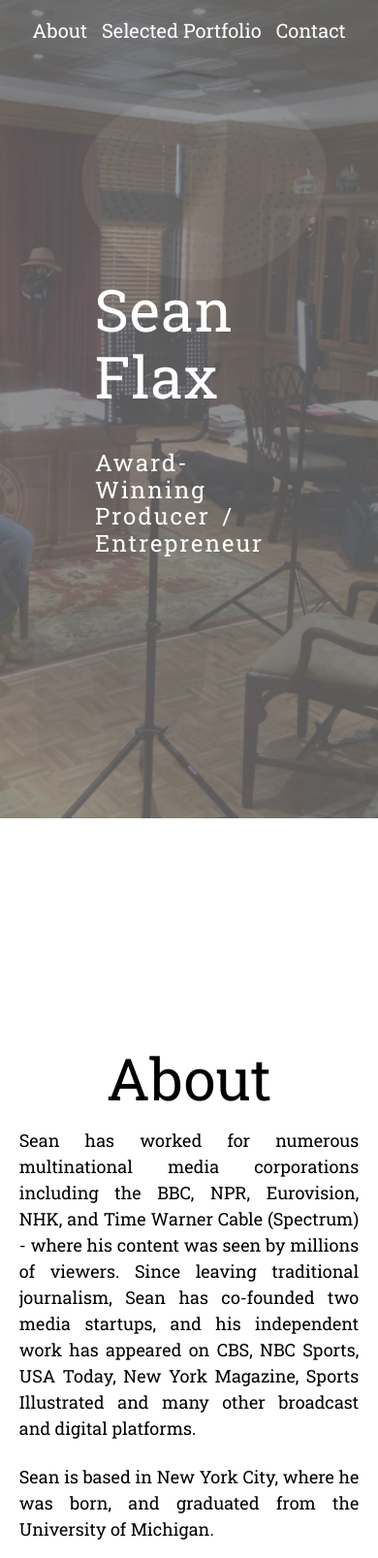
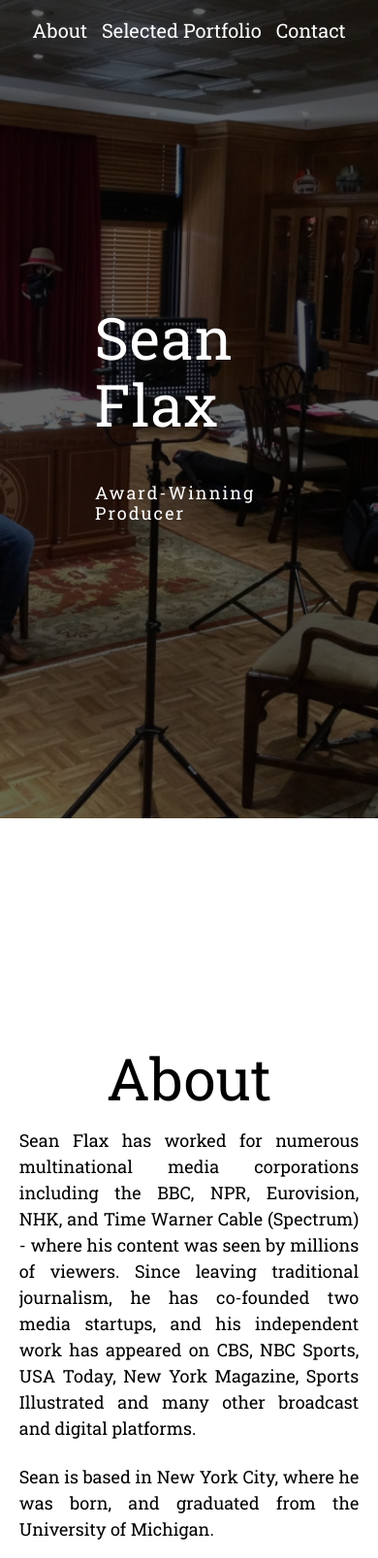
Before and after one commit to samnags/sean_flax, a PHP site: page / in a window 390 px wide. Shown: the top 1607 px of the page at 97% size. Run offline with PHP 8.4, Linux system fonts and the light colour scheme; style sheets or scripts are compiled from the project's sources.

Commit message:
text changes and remove slideshow. Responsive changes

```diff
--- a/index.html
+++ b/index.html
@@ -28,13 +28,13 @@
             </div>
         </nav>
 
-         <ul class="cb-slideshow">
+         <!--<ul class="cb-slideshow">
             <li><span>Image 01</span></li>
             <li><span>Image 02</span></li>
             <li><span>Image 03</span></li>
             <li><span>Image 04</span></li>
             <li><span>Image 05</span></li>
-        </ul>
+        </ul>-->
 
 
         <div class="row">
@@ -43,7 +43,7 @@
             </div>
 
             <div class="hero-box-text">
-                <h2>Award-Winning Producer / Entrepreneur</h2>
+                <h2>Award-Winning Producer</h2>
             </div>
 
         </div>
@@ -54,7 +54,8 @@
     <section id="about" class="about">
         <div class="bio row">
                 <h2>About</h2>
-                <p>Sean has worked for numerous multinational media corporations including the BBC, NPR, Eurovision, NHK, and Time Warner Cable (Spectrum) - where his content was seen by millions of viewers. Since leaving traditional journalism, Sean has co-founded two media startups, and his independent work has appeared on CBS, NBC Sports, USA Today, New York Magazine, Sports Illustrated and many other broadcast and digital platforms.</p>  <br><p>Sean is based in New York City, where he was born, and graduated from the University of Michigan.</p>
+                <p>Sean Flax has worked for numerous multinational media corporations including the BBC, NPR, Eurovision, NHK, and Time Warner Cable (Spectrum) - where his content was seen by millions of viewers. Since leaving traditional journalism, he has co-founded two media startups, and his independent work has appeared on CBS, NBC Sports, USA Today, New York Magazine, Sports Illustrated and many other broadcast and digital platforms.</p><br>
+                <p>Sean is based in New York City, where he was born, and graduated from the University of Michigan.</p>
             </div>
         </div>
 
@@ -65,28 +66,26 @@
         <h2>Selected Portfolio</h2>
         <div class="row">
             <div class="col span-1-of-3">
-                <div class="portfolio border">
                     <a href="http://www.nbcsports.com/video/matt-tiffts-journey-rising-star-nascar" target=_blank><img src="resources/images/matttifft-web2.jpg" alt="Matt Tifft's triumphant return to racing"></a>
-                </div>
                 <div class="caption">
                     <h3>BACK TO TRACK: THE MATT TIFFT STORY</h3>
-                    <p>An NBC Sports Network documentary on 20 year-old NASCAR driver Matt Tifft, who had a brain tumor removed and is now using his triumphant return to racing to help others.<p>
+                    <p>A NBC Sports Network documentary on 20 year-old NASCAR driver Matt Tifft, who had a brain tumor removed and is now using his triumphant return to racing to raise brain tumor awareness.<p>
                 </div>
             </div>
 
             <div class="col span-1-of-3">
-                <a href="https://hypebeast.com/2015/10/proathlete-tv-youtube" target=_blank><img src="resources/images/proathlete2.jpg"</a>
+                <a href="https://hypebeast.com/2015/10/proathlete-tv-youtube" target=_blank><img src="resources/images/proathlete2.jpg"></a>
                 <h3>PROATHLETE TV</h3>
                 <div class="caption">
-                    <p>Executive Producer of PROATHLETE TV, a media company that creates and distributes original and branded content starring professional athletes as lifestyle influencers in food, fashion, travel and more.</p>
+                    <p>Head of Production for PROATHLETE TV, a media company that creates and distributes original and branded content starring professional athletes as lifestyle influencers in food, fashion, travel and more.</p>
                 </div>
             </div>
 
             <div class="col span-1-of-3">
-                <a href="http://www.ny1.com/archives/nyc/all-boroughs/2012/05/17/one-on-1-with-budd-mishkin--a-look-back-at-2011-NYC_161443.old.html" target=_blank><img src="resources/images/ny1-2.jpg" alt="An award-winning half-hour special profiling some of New York's most prominent and influential figures"></a>
-                <h3>ONE ON 1 HALF HOUR SPECIAL</h3>
+                <a href="http://www.twcnews.com/archives/nyc/all-boroughs/2013/09/16/one-on-1-profile--at-80-years-old--yoko-ono-shows-no-signs-of-slowing-down-NYC_188889.old.html" target=_blank><img src="resources/images/ny1-2.jpg" alt="An award-winning half-hour special profiling some of New York's most prominent and influential figures"></a>
+                <h3>ONE ON 1 PROFILE SERIES</h3>
                 <div class="caption">
-                    <p>An award-winning half-hour special profiling some of New York's most prominent and influential figures.</p>
+                    <p>Producer for One on 1, an award-winning TV series featuring interview profiles of New York's prominent and influential figures.</p>
                 </div>
             </div>
         </div>
@@ -96,7 +95,7 @@
                 <a href="http://nymag.com/scienceofus/2014/09/happy-street-signs-newark-killy-kilford.html" target=_blank><img src="resources/images/loveup-web.jpg" alt="A short documentary (in progress) about a movement to increase the wellbeing of major city residents through government-backed art"></a>
                 <h3>LOVE UP GUNS DOWN</h3>
                 <div class="caption">
-                    <p>A short documentary (in progress) about a movement to increase the wellbeing of major city residents through government-backed art.</p>
+                    <p>A documentary (in progress) about a movement to increase the wellbeing of major city residents through government-backed art.</p>
                 </div>
             </div>
 
--- a/resources/css/style.css
+++ b/resources/css/style.css
@@ -71,7 +71,11 @@ h1 {
 /* -----------------------------  */
 header {
   height: 100vh;
-  color: #fff
+  color: #fff;
+  background: linear-gradient(rgba(0, 0, 0, 0.6), rgba(0, 0, 0, 0.6)), url(../images/sf-site-4.jpg);
+  background-size: cover;       /* scales image as large as possible with keeps aspect ratio */
+  background-position: center;
+  background-attachment: fixed;
 }
 
 nav ul {
@@ -98,7 +102,7 @@ nav a:hover {
   border-bottom: solid 2px;
 }
 
-.cb-slideshow,
+/*.cb-slideshow,
 .cb-slideshow:after {
     position: absolute;
     width: 100%;
@@ -159,7 +163,7 @@ nav a:hover {
 
 .no-cssanimations .cb-slideshow li span{
 	opacity: 1;
-}
+}*/
 
 
 /* -----------------------------  */
@@ -329,9 +333,6 @@ nav a:hover {
     width: 95%;
   }
 
-  .hero-box-text {
-    font-size: 50%;
-  }
 }
 
 @media only screen and (max-width: 808px) {
@@ -339,10 +340,10 @@ nav a:hover {
       font-size: 175%;
     }
 
-    .hero-box-text {
-      font-size: 50%;
+    /*.hero-box-text {
+      font-size: 50%;*/
       /*font-weight: 100;*/
-    }
+    /*}*/
 
 }
 
@@ -353,9 +354,9 @@ nav a:hover {
       font-size: 150%;
     }
 
-    .hero-box-text {
+    /*.hero-box-text {
       font-size: 75%;
-    }
+    }*/
 }
 
 @media only screen and (max-width: 680px) {
@@ -364,16 +365,16 @@ nav a:hover {
       /*padding-bottom: 20%;*/
     }
 
-    .hero-box-text {
+    /*.hero-box-text {
       padding-top: 10%;
       font-size: 80%;
-    }
+    } */
 
 }
 
-@media only screen and (max-width: 587px) {
+@media only screen and (max-width: 630px) {
   .hero-box h1 {
-    padding-bottom: 50%;
+    /*padding-bottom: 50%;*/
   }
 
   .about {  height: 100vh; }
@@ -383,6 +384,11 @@ nav a:hover {
   }
 }
 
+
+@media only screen and (max-width: 586px) {
+  .hero-box h1 {
+    padding-bottom: 20%;
+  }
 
 /* Small phones: from 0 to 480px */
 /*@media only screen and (max-width: 480px) {
```
Also changed, not shown: resources/images/ny1-2.jpg, 1 other file.
